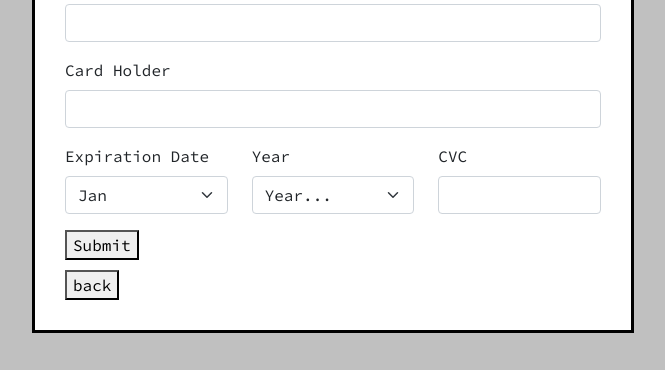
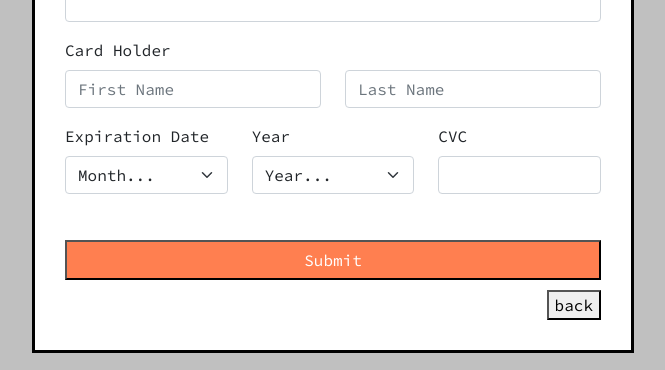
Before and after one commit to 0529bill/react-visacard, a React (Create React App) app: page /cardPage in a window 1280 px wide. Shown: the part 349-719 px from the top of the page, without its empty margins (307-972 px from the left). Built offline with nearby package versions, Linux system fonts and the light colour scheme; the HTML template or start-up script is replaced by a standard one.

Commit message:
fix some problem

```diff
--- a/src/App.tsx
+++ b/src/App.tsx
@@ -13,9 +13,10 @@ function App() {
   const initailSelectState: SelectState = {
     selected: "",
     card_num: 0,
-    card_holder: "",
-    expiration_year: 0,
-    expiration_month: 0,
+    card_holder_first: "",
+    card_holder_second: "",
+    expiration_year: "YY",
+    expiration_month: "MM",
     card_cvc: 0,
   };
 
--- a/src/pages/CardPage/CardPage.css
+++ b/src/pages/CardPage/CardPage.css
@@ -16,5 +16,14 @@
 }
 
 .cardpage_submitBtn {
+  width: 100%;
+  min-height: 40px;
   margin-bottom: 10px;
+  margin-top: 30px;
+  background-color: coral;
+  color: white;
 }
+
+.cardpage_backBtn {
+  float: right;
+}
--- a/src/pages/CardPage/CardPage.tsx
+++ b/src/pages/CardPage/CardPage.tsx
@@ -49,8 +49,10 @@ function CardPage(props: CardPageState) {
               <Form.Label>Card Number</Form.Label>
               <Form.Control
                 required
+                autoComplete="off"
                 maxLength={16}
                 onChange={(e) => {
+                  props.setCardSide(true);
                   props.dispatch({
                     type: SelectCardAction.CARDNUMSELECTED,
                     payload: e.target.value,
@@ -61,17 +63,38 @@ function CardPage(props: CardPageState) {
 
             <Form.Group className="mb-3" controlId="formGridAddress2">
               <Form.Label>Card Holder</Form.Label>
+              <Row>
+                <Col>
                   <Form.Control
                     required
+                    placeholder="First Name"
                     autoComplete="off"
-                maxLength={16}
-                onChange={(e) =>
+                    maxLength={8}
+                    onChange={(e) => {
+                      props.setCardSide(true);
                       props.dispatch({
-                    type: SelectCardAction.CARDHOLDETRSELECTED,
+                        type: SelectCardAction.CARDHOLDERFIRST,
                         payload: e.target.value,
-                  })
-                }
+                      });
+                    }}
                   />
+                </Col>
+                <Col>
+                  <Form.Control
+                    required
+                    placeholder="Last Name"
+                    autoComplete="off"
+                    maxLength={8}
+                    onChange={(e) => {
+                      props.setCardSide(true);
+                      props.dispatch({
+                        type: SelectCardAction.CARDHOLDERSECOND,
+                        payload: e.target.value,
+                      });
+                    }}
+                  />
+                </Col>
+              </Row>
             </Form.Group>
 
             <Row className="mb-3">
@@ -79,14 +102,19 @@ function CardPage(props: CardPageState) {
                 <Form.Label>Expiration Date</Form.Label>
                 <Form.Select
                   required
+                  autoComplete="off"
                   defaultValue="Month"
-                  onChange={(e) =>
+                  onChange={(e) => {
+                    props.setCardSide(true);
                     props.dispatch({
                       type: SelectCardAction.EXPIRATIONDATE_MONTH,
                       payload: e.target.value,
-                    })
-                  }
+                    });
+                  }}
                 >
+                  <option key="Year" hidden>
+                    Month...
+                  </option>
                   {month.map((value, index) => (
                     <option key={index}>{value}</option>
                   ))}
@@ -97,15 +125,19 @@ function CardPage(props: CardPageState) {
                 <Form.Label>Year</Form.Label>
                 <Form.Select
                   required
+                  autoComplete="off"
                   defaultValue="Choose..."
-                  onChange={(e) =>
+                  onChange={(e) => {
+                    props.setCardSide(true);
                     props.dispatch({
                       type: SelectCardAction.EXPIRATIONDATE_YEAR,
                       payload: e.target.value,
-                    })
-                  }
+                    });
+                  }}
                 >
-                  <option key="Year">Year...</option>
+                  <option key="Year" hidden>
+                    Year...
+                  </option>
                   {Array.from({ length: 15 }).map((_, index) => (
                     <option key={index + 2022 + ""}>{2022 + index}</option>
                   ))}
@@ -116,6 +148,7 @@ function CardPage(props: CardPageState) {
                 <Form.Label>CVC</Form.Label>
                 <Form.Control
                   required
+                  autoComplete="off"
                   maxLength={3}
                   onChange={(e) => {
                     if (e.target.value.length == 1 && props.cardSide == true) {
@@ -136,7 +169,12 @@ function CardPage(props: CardPageState) {
               Submit
             </button>
           </Form>
-          <button onClick={() => history.push("../")}>back</button>
+          <button
+            className="cardpage_backBtn"
+            onClick={() => history.push("../")}
+          >
+            back
+          </button>
         </div>
       </div>
     </>
--- a/src/pages/VisaPage/VisaPage.tsx
+++ b/src/pages/VisaPage/VisaPage.tsx
@@ -51,13 +51,17 @@ function VisaPage(props: VisaPageState) {
           <div className="visapage_cardHolder">
             <div className="visapage_cardHolder_title">Card Holder</div>
             <div>
-              {props.state.card_holder ? props.state.card_holder : "Full Name"}
+              {props.state.card_holder_first || props.state.card_holder_second
+                ? props.state.card_holder_first +
+                  " " +
+                  props.state.card_holder_second
+                : "Full Name"}
             </div>
           </div>
           <div className="visapage_expireDate">
             <div className="visapage_expireDate_title">Expires</div>
             <div>
-              {props.state.expiration_month && props.state.expiration_year
+              {props.state.expiration_month || props.state.expiration_year
                 ? `${props.state.expiration_month}/${props.state.expiration_year}`
                 : "MM/YY"}
             </div>
--- a/src/utils/enums.ts
+++ b/src/utils/enums.ts
@@ -1,7 +1,8 @@
 export enum SelectCardAction {
   ADD = "ADD",
   CARDNUMSELECTED = "CARDNUMSELECTED",
-  CARDHOLDETRSELECTED = "CARDHOLDETRSELECTED",
+  CARDHOLDERFIRST = "CARDHOLDERFIRST",
+  CARDHOLDERSECOND = "CARDHOLDERSECOND",
   EXPIRATIONDATE_YEAR = "EXPIRATIONDATE_YEAR",
   EXPIRATIONDATE_MONTH = "EXPIRATIONDATE_MONTH",
   CARDCVCSELECTED = "CARDCVCSELECTED",
--- a/src/utils/reducers.ts
+++ b/src/utils/reducers.ts
@@ -8,9 +8,10 @@ export interface SelectAction {
 export interface SelectState {
   selected: string;
   card_num: any;
-  card_holder: string;
-  expiration_year: Number;
-  expiration_month: Number;
+  card_holder_first: string;
+  card_holder_second: string;
+  expiration_year: Number | string;
+  expiration_month: Number | string;
   card_cvc: Number;
 }
 
@@ -30,16 +31,22 @@ export function selectReducer(
       //   if (payload.length !== 16) {
       //     alert("card number must be 16 digit numbers");
       //   }
-      localStorage.setItem("CARDHOLDETRSELECTED", payload);
+      localStorage.setItem("CARDNUMSELECTED", payload);
       return {
         ...state,
         card_num: payload,
       };
-    case SelectCardAction.CARDHOLDETRSELECTED:
-      localStorage.setItem("CARDHOLDETRSELECTED", payload);
+    case SelectCardAction.CARDHOLDERFIRST:
+      localStorage.setItem("CARDHOLDERFIRST", payload);
       return {
         ...state,
-        card_holder: payload,
+        card_holder_first: payload,
+      };
+    case SelectCardAction.CARDHOLDERSECOND:
+      localStorage.setItem("CARDHOLDERSECOND", payload);
+      return {
+        ...state,
+        card_holder_second: payload,
       };
     case SelectCardAction.EXPIRATIONDATE_YEAR:
       localStorage.setItem("EXPIRATIONDATE_YEAR", payload);
```
Also changed, not shown: 1 other file (tests, documents, lock files or other folders). Lines whose indentation alone changed are shown as unchanged.
